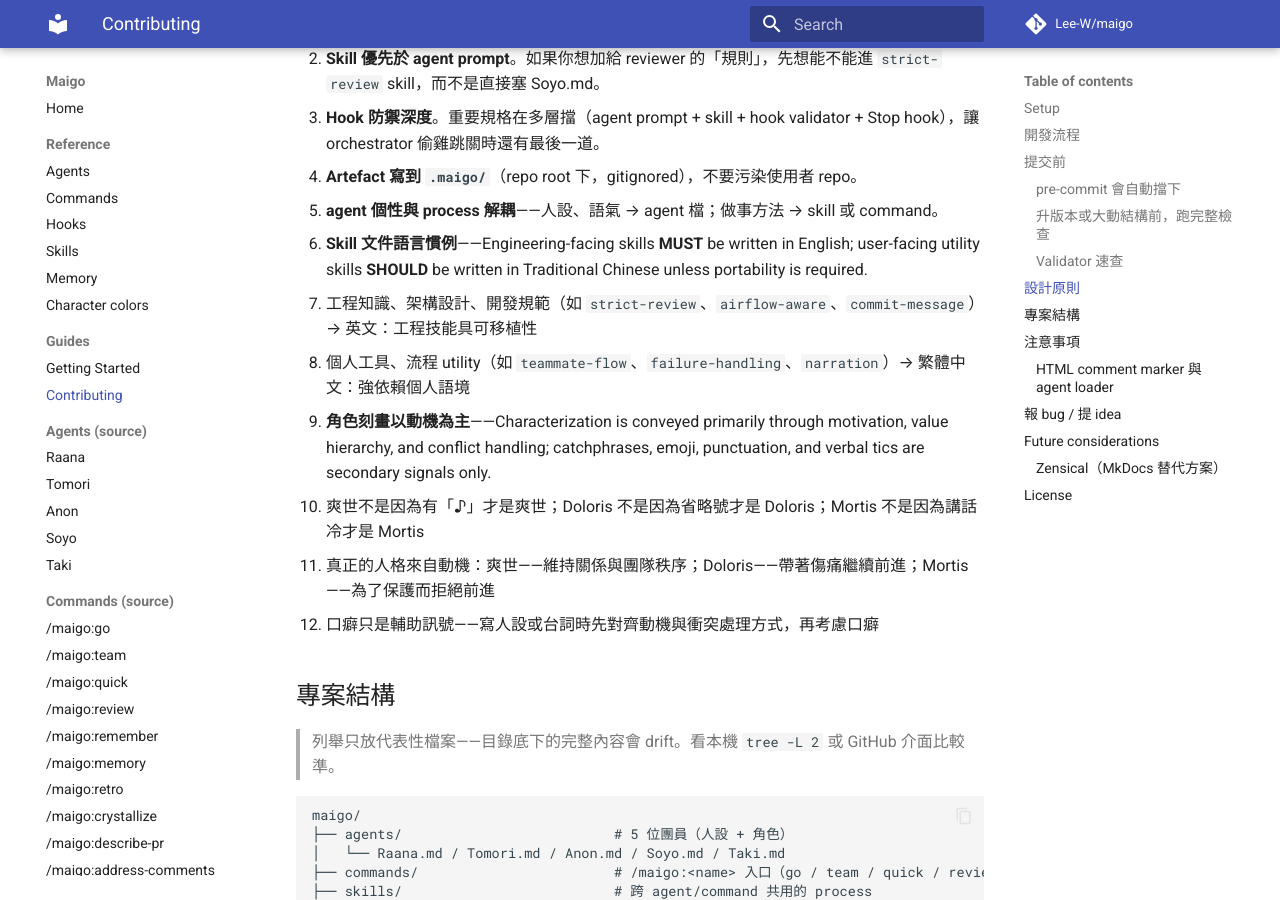
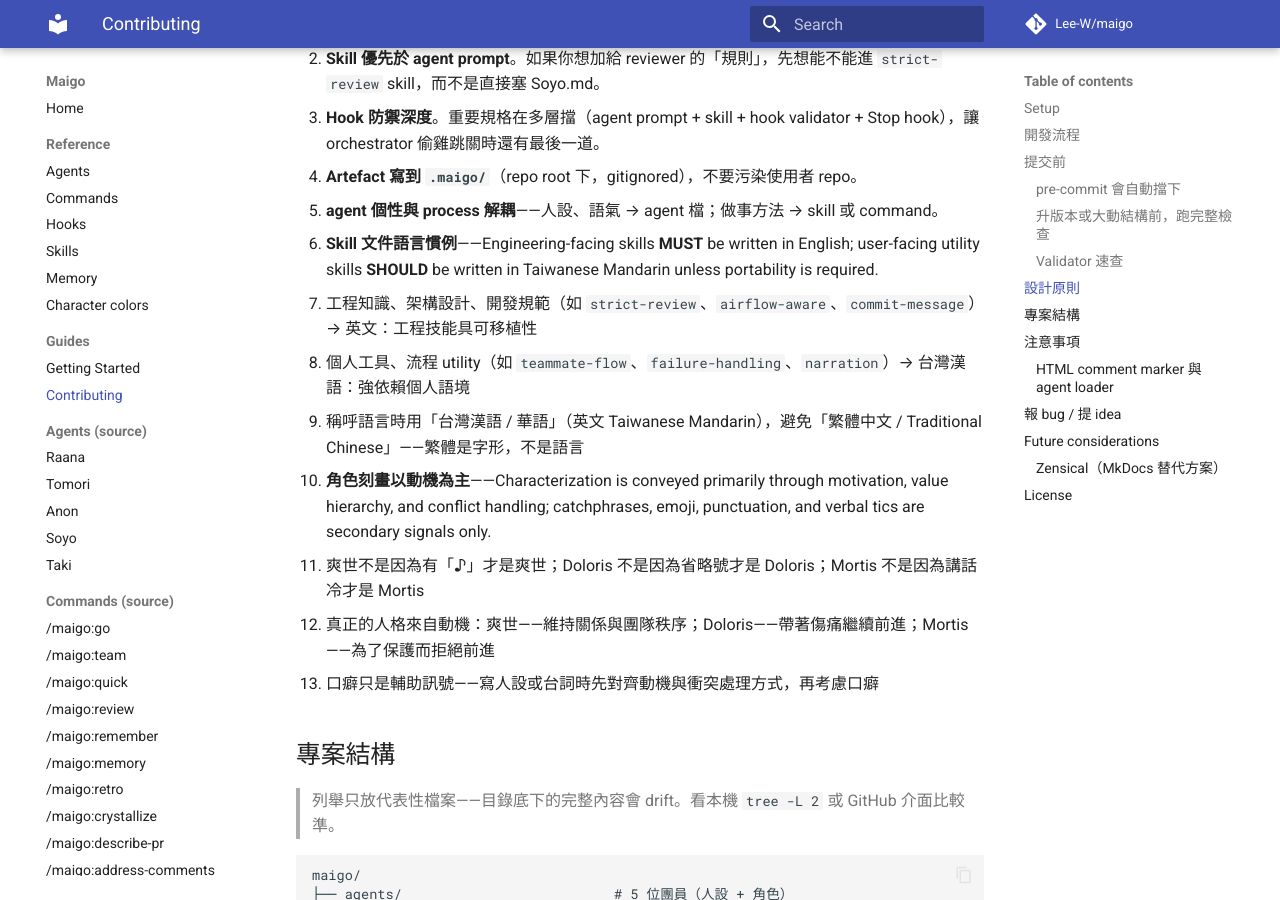
Before and after one commit to Lee-W/maigo, an MkDocs documentation site: the page built from docs/guides/contributing.md, in a window 1280 px wide and 900 px high, scrolled down 2146 px. Built offline with MkDocs 1.6.1 and Material for MkDocs 9.7.7, drawn with Linux system fonts in a browser that asks for light colours; comment, search, counter and statistics services are not loaded.

Commit message:
feat: use Taiwanese Mandarian instead of Traditional Chinese whenever possible

```diff
--- a/docs/guides/contributing.md
+++ b/docs/guides/contributing.md
@@ -68,10 +68,11 @@ python3 scripts/validate_plugin.py
 4. **Artefact 寫到 `.maigo/`**（repo root 下，gitignored），不要污染使用者 repo。
 5. **agent 個性與 process 解耦**——人設、語氣 → agent 檔；做事方法 → skill 或 command。
 6. **Skill 文件語言慣例**——Engineering-facing skills **MUST** be written in English;
-   user-facing utility skills **SHOULD** be written in Traditional Chinese unless
+   user-facing utility skills **SHOULD** be written in Taiwanese Mandarin unless
    portability is required.
    - 工程知識、架構設計、開發規範（如 `strict-review`、`airflow-aware`、`commit-message`）→ 英文：工程技能具可移植性
-   - 個人工具、流程 utility（如 `teammate-flow`、`failure-handling`、`narration`）→ 繁體中文：強依賴個人語境
+   - 個人工具、流程 utility（如 `teammate-flow`、`failure-handling`、`narration`）→ 台灣漢語：強依賴個人語境
+   - 稱呼語言時用「台灣漢語 / 華語」（英文 Taiwanese Mandarin），避免「繁體中文 / Traditional Chinese」——繁體是字形，不是語言
 7. **角色刻畫以動機為主**——Characterization is conveyed primarily through motivation,
    value hierarchy, and conflict handling; catchphrases, emoji, punctuation, and verbal
    tics are secondary signals only.
```
Also changed, not shown: skills/orchestrator-voice/SKILL.md (+3 -0 lines).
